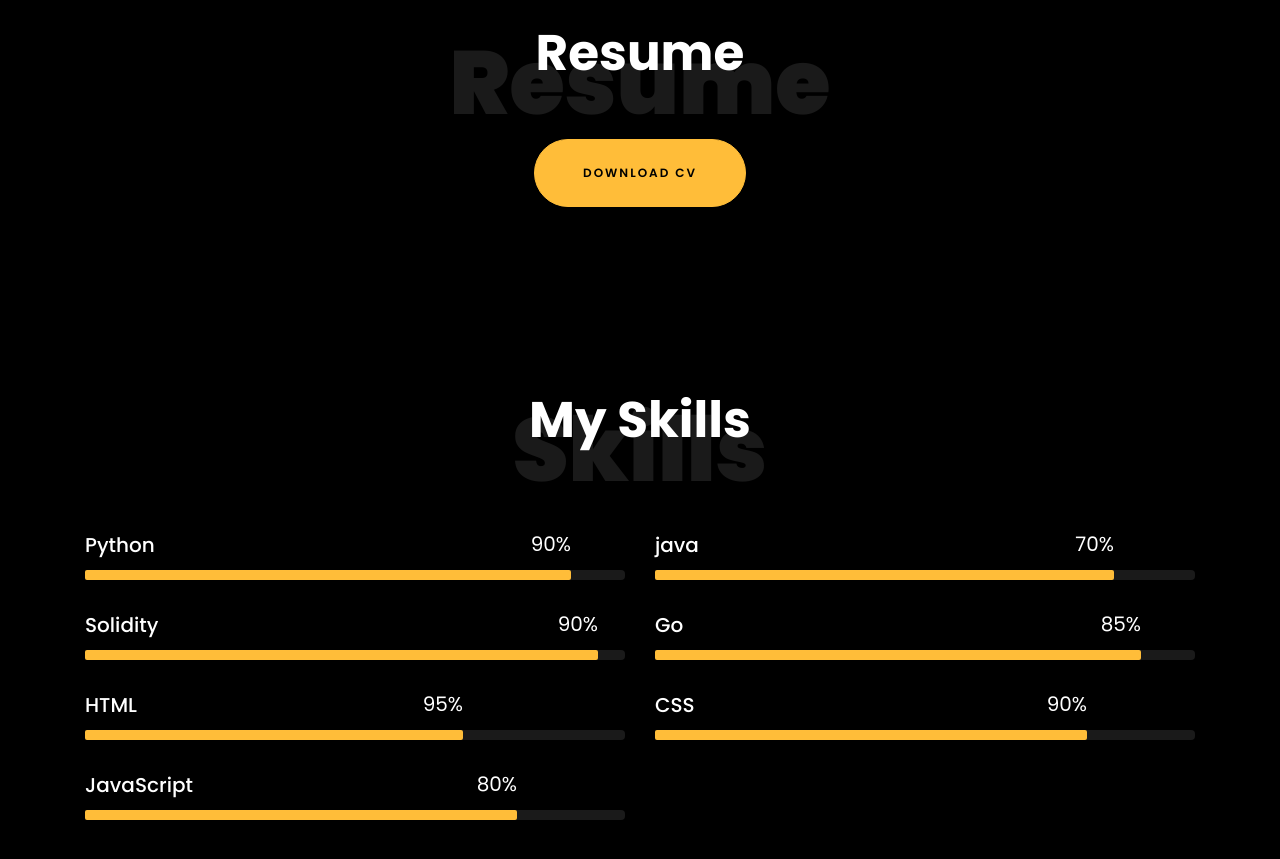
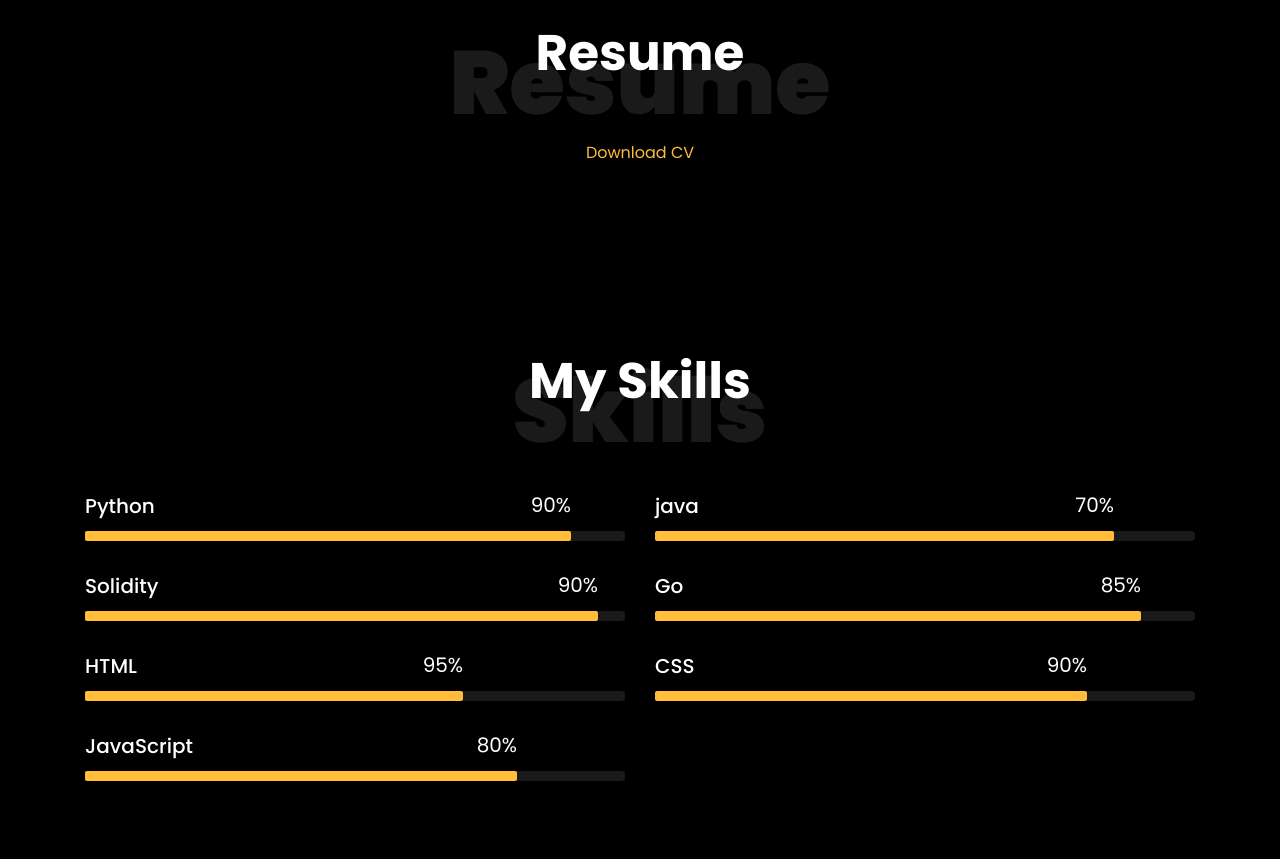
Before and after one commit to yharshithareddy/yharshithareddy-portfolio, a plain HTML site: page index.html in a window 1280 px wide. Shown: the part 1600-2459 px from the top of the page. Drawn offline with Linux system fonts and the light colour scheme; files whose address does not match are found by name.

Commit message:
Update index.html

```diff
--- a/index.html
+++ b/index.html
@@ -134,7 +134,7 @@
 
     		<div class="row justify-content-center mt-5">
     			<div class="col-md-6 text-center ftco-animate">
-    				<p><a href="https://acrobat.adobe.com/id/urn:aaid:sc:AP:380e0ece-c5dc-4032-badc-55d14a4ea0ea" class="btn btn-primary py-4 px-5">Download CV</a></p>
+    				<p><a href="https://https://acrobat.adobe.com/id/urn:aaid:sc:AP:79968600-c7df-4e24-b05a-652c06d34a4f">Download CV</a></p>
     			</div>
     		</div>
     	</div>
@@ -435,4 +435,5 @@
   <script src="js/main.js"></script>
 
   </body>
+
 </html>
```
